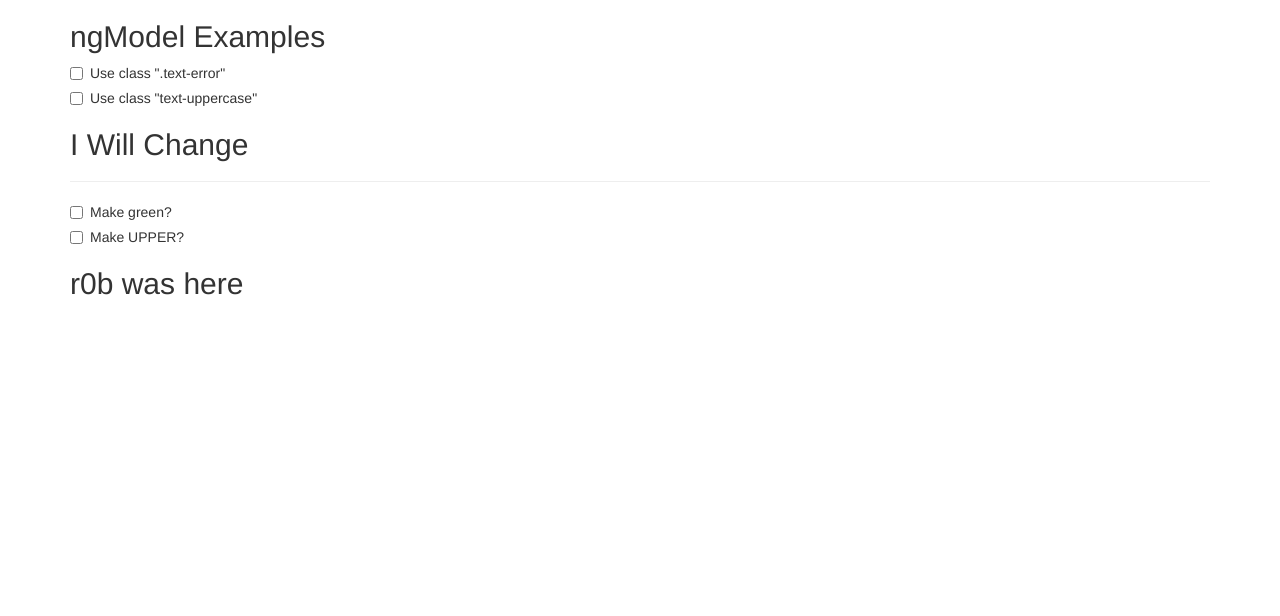
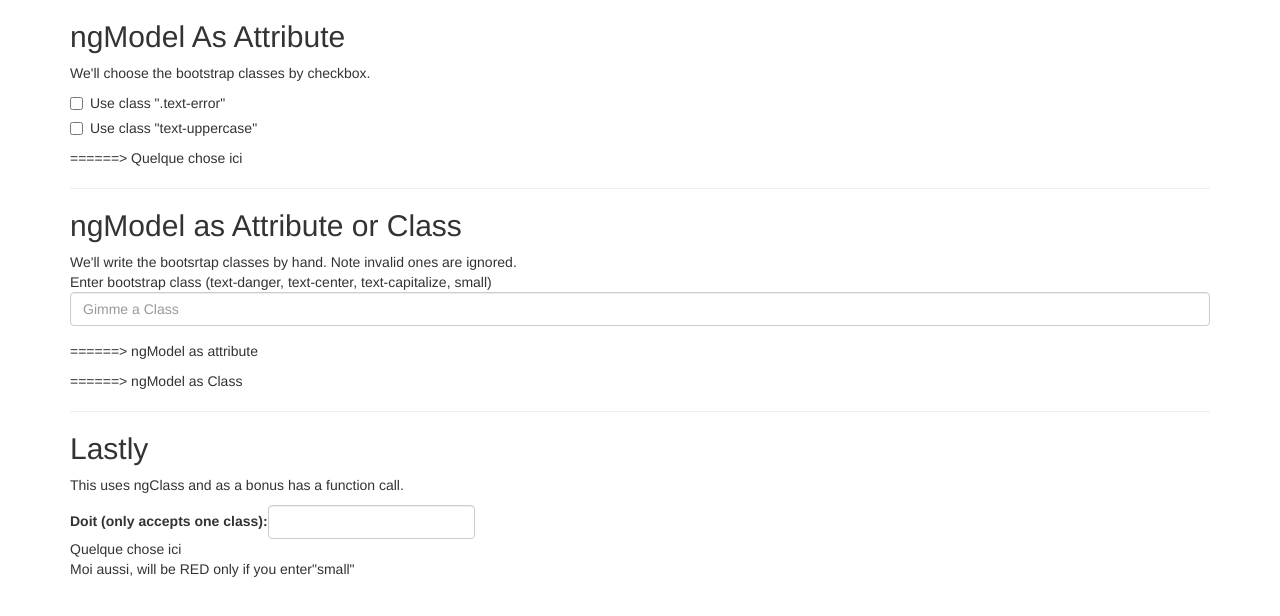
Before and after one commit to rvrichards/ang2zulu, a plain HTML site: page foxtrot/index.html in a window 1280 px wide. Drawn offline with nearby package versions, Linux system fonts and the light colour scheme.

Commit message:
Updated foxtrot to have better examples.

```diff
--- a/foxtrot/foxtrot.js
+++ b/foxtrot/foxtrot.js
@@ -1,8 +1,7 @@
 // We need this, even if it appears to do nothing
 // Keeps scope.
 
-angular.module('classApp', [])
-
-.controller('mainCtrl', function($scope) {
-
-});
+angular.module('foxApp', [])
+.controller('mainCtrl', ["$scope", function ($scope) {
+    $scope.isSmall = function () { return $scope.ouch  === "small"; };
+}]);
--- a/foxtrot/index.html
+++ b/foxtrot/index.html
@@ -7,8 +7,9 @@
   </head>
 
   <body>
-    <div class="container" ng-app="classApp" ng-controller="mainCtrl">
-        <h2>ngModel Examples</h2>
+    <div class="container" ng-app="foxApp" ng-controller="mainCtrl">
+        <h2>ngModel As Attribute</h2>
+        We'll choose the bootstrap classes by checkbox.
         <form>
           <div class="checkbox">
             <label><input type="checkbox" ng-model="error"> Use class ".text-error"</label>
@@ -19,25 +20,37 @@
         </form>
 
         <div>
-          <h2 ng-class="{ 'text-danger': error, 'text-uppercase':upper }">
-            I Will Change
-          </h2>
+          <p ng-class="{ 'text-danger': error, 'text-uppercase':upper }"> ======> Quelque chose ici </p>
         </div>
 
         <hr>
-        <!-- input box to toggle a variable to true or false -->
+
+        <h2>ngModel as Attribute or Class</h2>
+        We'll write the bootsrtap classes by hand. Note invalid ones are ignored.
+        <div class="ng-class:type;">Enter bootstrap class (text-danger, text-center, text-capitalize, small)</div>
+
         <form>
-          <div class="checkbox">
-            <label><input type="checkbox" ng-model="awesome"> Make green?</label>
-          </div>
-          <div class="checkbox">
-            <label><input type="checkbox" ng-model="upper2"> Make UPPER?</label>
+          <div class="form-group">
+            <input type="text" class="form-control" placeholder="Gimme a Class" ng-model="biteMe">
           </div>
         </form>
-        <!-- add the class 'text-success' if the variable 'awesome' is true -->
-        <div ng-class="{ 'text-uppercase': upper2,   'text-danger': danger,  'text-success': awesome }">
-          <h2>r0b was here</h2>
-        </div>
+        <p ng-class="biteMe"> ======> ngModel as attribute </p>
+        <p class="ng-class:biteMe;"> ======> ngModel as Class</p>
+
+        <hr>
+
+        <h2>Lastly</h2>
+        <p>This uses ngClass and as a bonus has a function call.</p>
+        <form>
+          <div class="form-inline">
+            <label>Doit (only accepts one class):</label><input type="text" class="form-control" ng-model="ouch">
+          </div>
+        </form>
+
+        <div class="ng-class:[ouch, biteMe];">Quelque chose ici</div>
+        <div ng-class="{'text-danger': isSmall()}">Moi aussi, will be RED only if you enter"small"</div>
+
+
     </div>
   </body>
 
```
Also changed, not shown: 1 other file.
